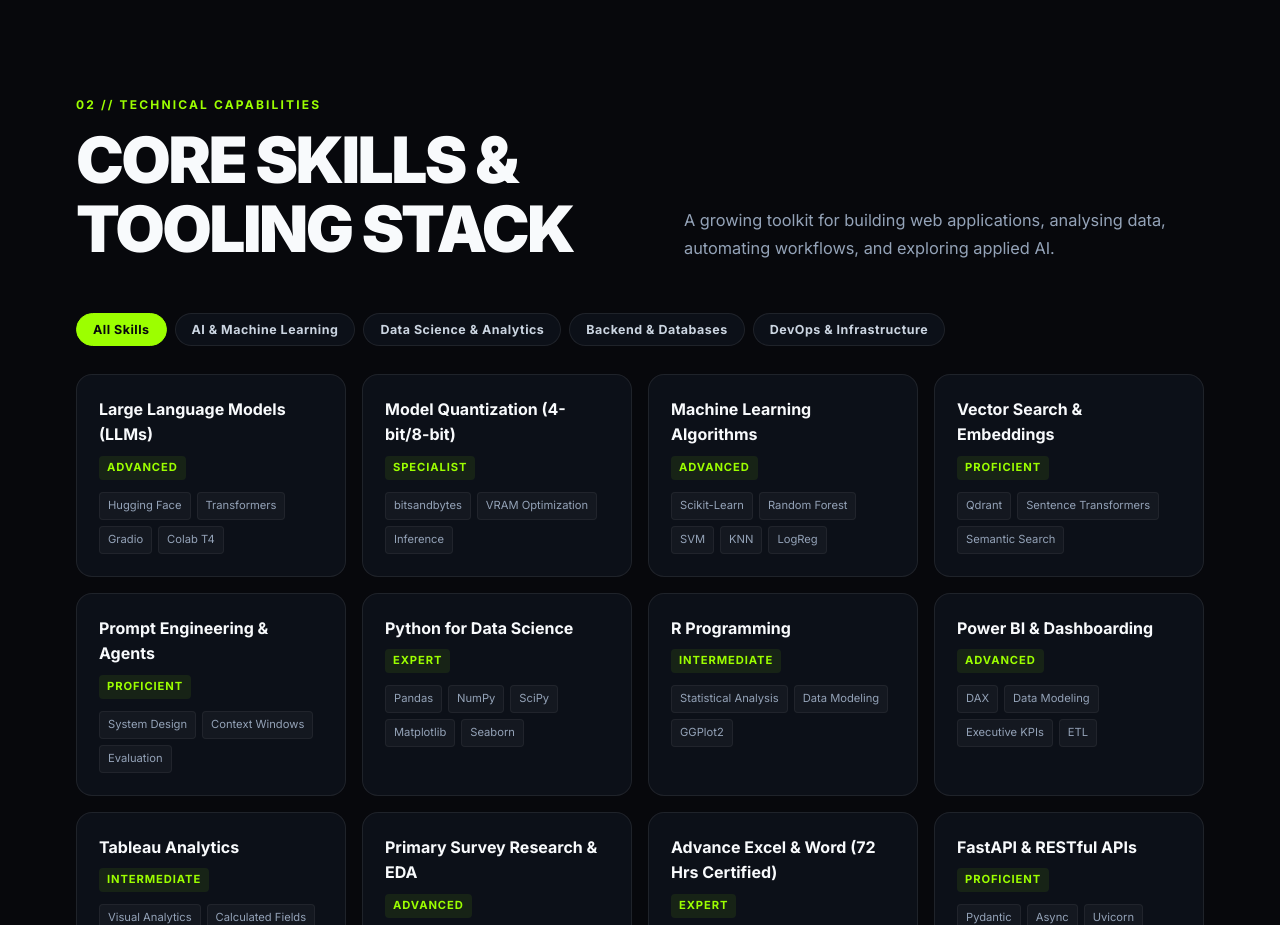
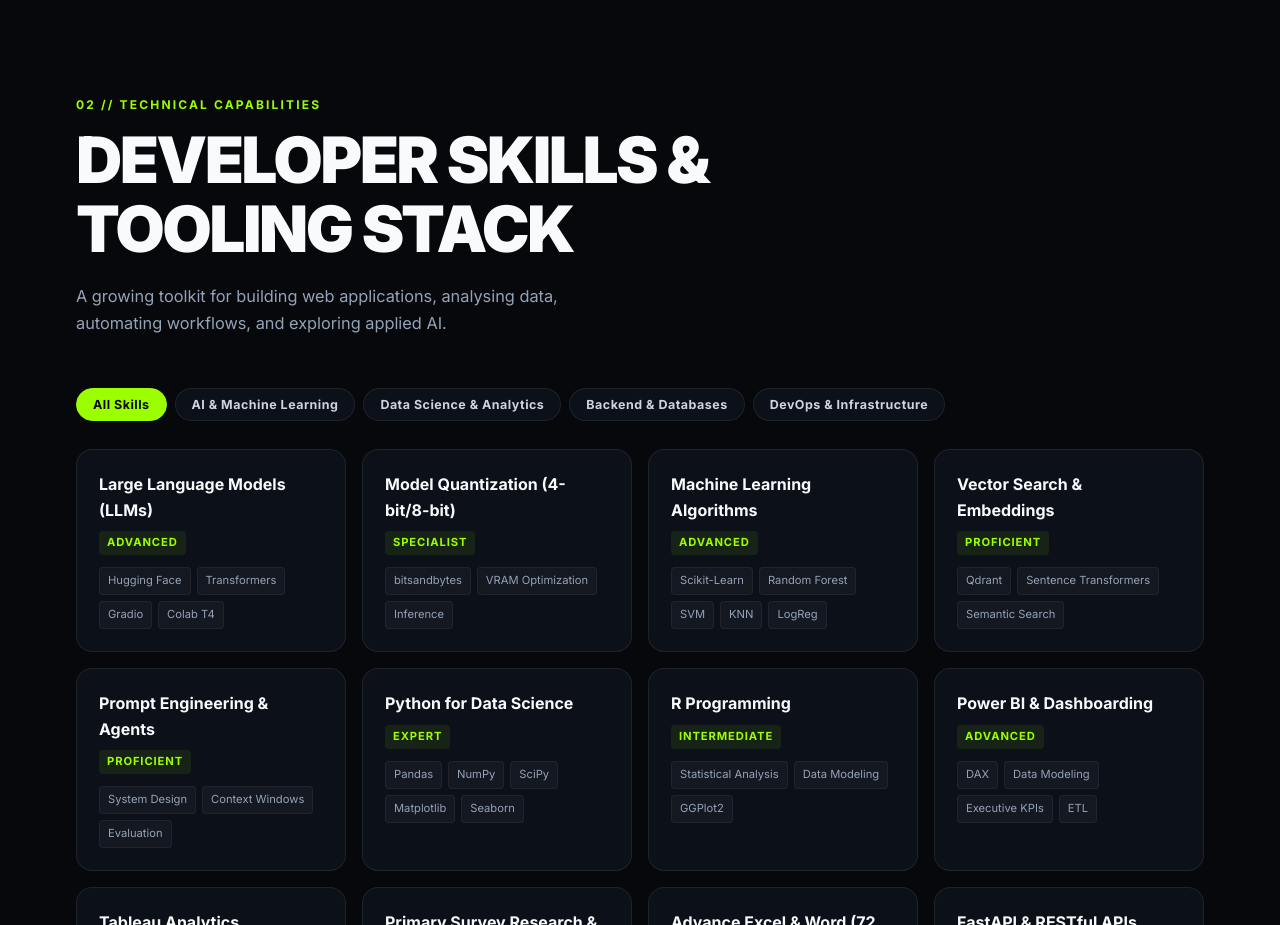
Before and after one commit to ns-matrix/portfolio, a plain HTML site: page index.html in a window 1280 px wide. Shown: the part 2020-2945 px from the top of the page. Drawn offline with Linux system fonts and the light colour scheme.

Commit message:
Polish developer-focused portfolio section headings

```diff
--- a/index.html
+++ b/index.html
@@ -235,7 +235,7 @@
         <div class="section-head">
           <div>
             <span class="section-tag">02 // Technical Capabilities</span>
-            <h2 class="section-title">Core Skills &<br>Tooling Stack</h2>
+            <h2 class="section-title">Developer Skills &<br>Tooling Stack</h2>
           </div>
           <p class="section-desc">
             A growing toolkit for building web applications, analysing data, automating workflows, and exploring applied AI.
```
